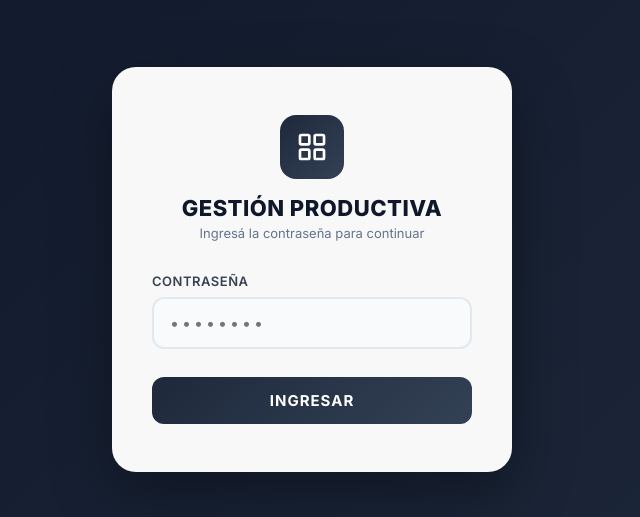
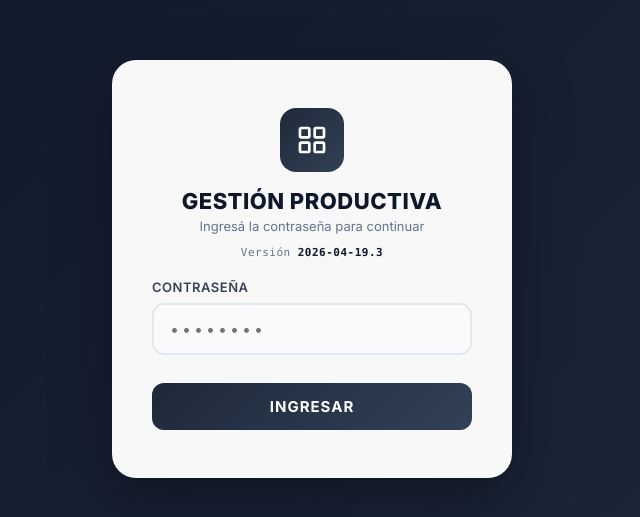
Before and after one commit to loekemeyer/GestionProductivaEntero, a website: page login.html in a window 1280 px wide. Shown: the part 131-648 px from the top of the page, without its empty margins (328-968 px from the left). Drawn offline with nearby package versions, Linux system fonts and the light colour scheme.

Commit message:
Agregar label de version en login + meta no-cache para forzar recarga

```diff
--- a/login.html
+++ b/login.html
@@ -3,6 +3,9 @@
 <head>
   <meta charset="UTF-8">
   <meta name="viewport" content="width=device-width, initial-scale=1.0">
+  <meta http-equiv="Cache-Control" content="no-cache, no-store, must-revalidate">
+  <meta http-equiv="Pragma" content="no-cache">
+  <meta http-equiv="Expires" content="0">
   <title>Gestión Productiva — Ingresar</title>
   <link href="https://fonts.googleapis.com/css2?family=Inter:wght@400;500;600;700;800&display=swap" rel="stylesheet">
   <style>
@@ -60,6 +63,8 @@
     button:hover { opacity: 0.9; }
     button:active { transform: scale(0.99); }
     button:disabled { opacity: 0.6; cursor: not-allowed; }
+    .version { text-align: center; font-size: 11px; color: #64748b; margin-top: -20px; margin-bottom: 20px; letter-spacing: 0.5px; font-family: 'Consolas', monospace; }
+    .version b { color: #0f172a; }
     .spinner {
       display: none; width: 18px; height: 18px;
       border: 2px solid rgba(255,255,255,0.3); border-top-color: white;
@@ -77,6 +82,7 @@
       <h1>Gestión Productiva</h1>
       <div class="subtitle">Ingresá la contraseña para continuar</div>
     </div>
+    <div class="version">Versión <b id="version-txt">2026-04-19.3</b></div>
     <div class="field">
       <label for="password">Contraseña</label>
       <input type="password" id="password" placeholder="••••••••" autocomplete="current-password">
@@ -88,6 +94,10 @@
     </button>
   </div>
   <script src="https://cdn.jsdelivr.net/npm/@supabase/supabase-js@2"></script>
+  <script>
+    // Rompe caché: cada reload fuerza recarga del HTML desde red al usar meta no-cache.
+    // La version de arriba se actualiza en cada deploy.
+  </script>
   <script>
     const SUPABASE_URL = "https://hrxfctzncixxqmpfhskv.supabase.co";
     const SUPABASE_KEY = "eyJhbGciOiJIUzI1NiIsInR5cCI6IkpXVCJ9.eyJpc3MiOiJzdXBhYmFzZSIsInJlZiI6ImhyeGZjdHpuY2l4eHFtcGZoc2t2Iiwicm9sZSI6ImFub24iLCJpYXQiOjE3NzI3MjQyNjEsImV4cCI6MjA4ODMwMDI2MX0.4L6wguch8UZGhC2VpzrWcCjJGUV-IkYsl9JoCWrOLUs";
```
